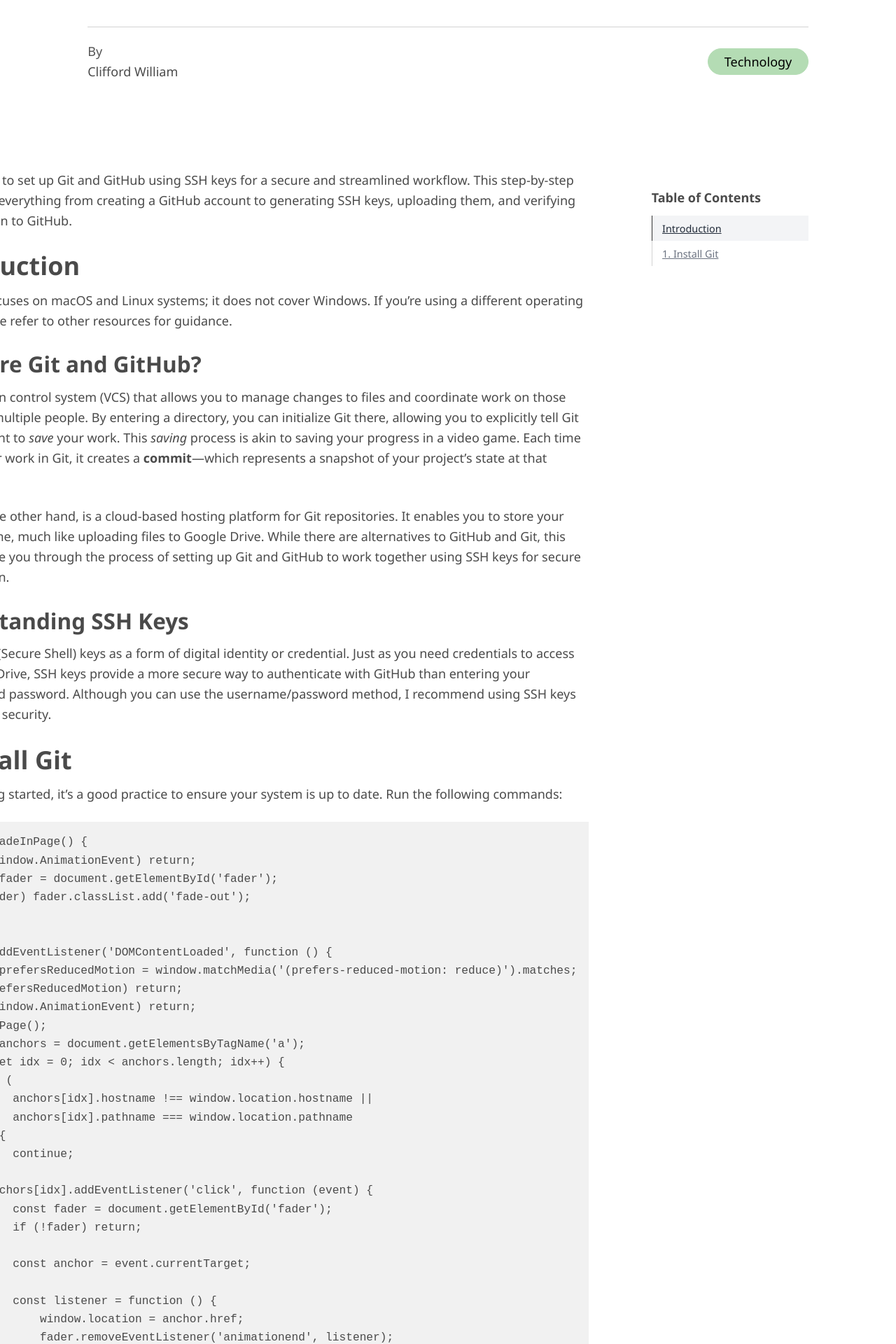
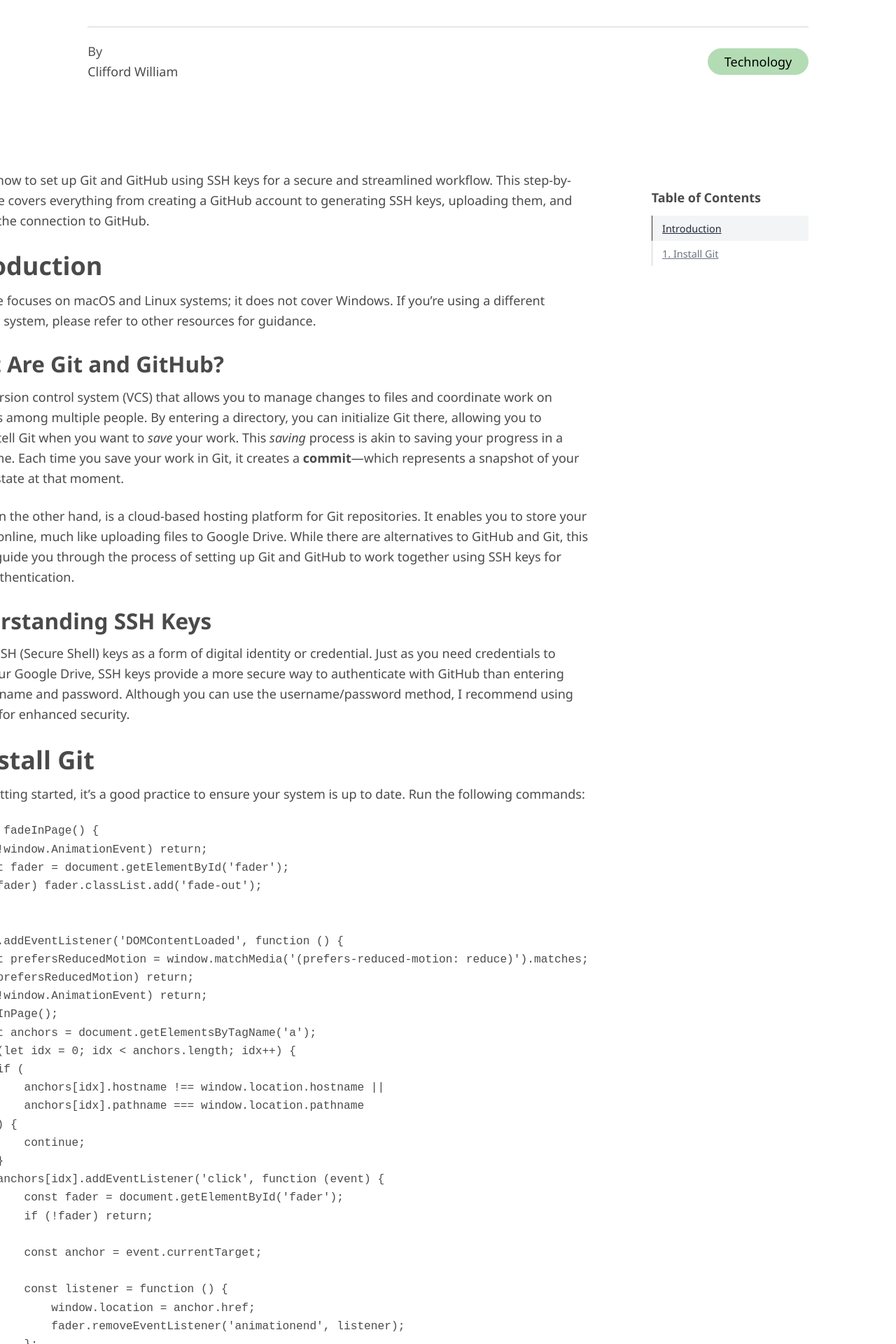
Before and after one commit to cliffordwilliam/cliffordwilliam.github.io, a Jekyll site: the page built from _posts/2024-10-05-how-to-set-up-git-and-github-using-ssh-keys.md, in a window 1280 px wide. Shown: the part 806-2726 px from the top of the page at 70% size. Built offline with Jekyll 4.4.1, drawn with Linux system fonts in a browser that asks for light colours; comment, search, counter and statistics services are not loaded; a style sheet for code colours, icons or effects is not loaded.

Commit message:
update style highlight

```diff
--- a/_posts/2024-10-05-how-to-set-up-git-and-github-using-ssh-keys.md
+++ b/_posts/2024-10-05-how-to-set-up-git-and-github-using-ssh-keys.md
@@ -27,7 +27,7 @@
 
 Before getting started, it's a good practice to ensure your system is up to date. Run the following commands:
 
-<pre data-highlights='[{"start": 2, "end": 4, "color": "#555"}]'><code>function fadeInPage() {
+<pre data-highlights='[{"start": 2, "end": 4, "color": "#334"}]'><code>function fadeInPage() {
     if (!window.AnimationEvent) return;
     const fader = document.getElementById('fader');
     if (fader) fader.classList.add('fade-out');
--- a/_sass/classless.scss
+++ b/_sass/classless.scss
@@ -112,11 +112,7 @@
 }
 
 pre {
-    background-color: $white-1;
     display: block;
-    padding: 1em;
-    overflow-x: auto;
-    margin-top: 0;
     margin-bottom: 2.5rem;
     font-size: .9em;
 }
--- a/_sass/highlightjs-line-numbers.scss
+++ b/_sass/highlightjs-line-numbers.scss
@@ -8,8 +8,8 @@
     user-select: none;
 
     text-align: center;
-    color: #ccc;
-    border-right: 1px solid #CCC;
+    color: #999;
+    border-right: 1px solid #999;
     vertical-align: top;
     padding-right: 5px;
 
@@ -30,3 +30,8 @@
   table-layout: fixed;
   word-break: break-word;
 }
+
+.hljs-ln td {
+    display: inline-block;
+    margin-right: 1em;
+}
```
